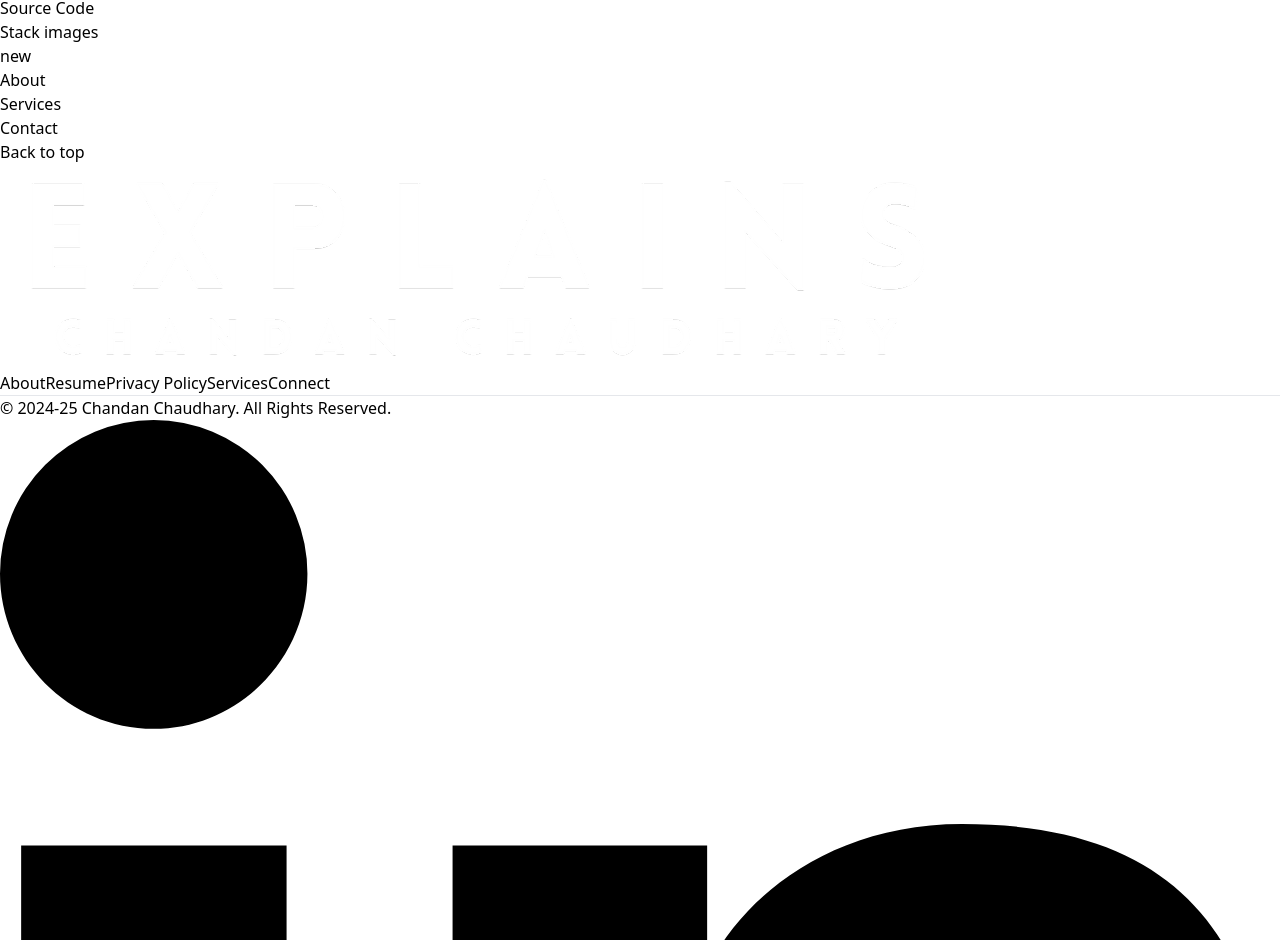
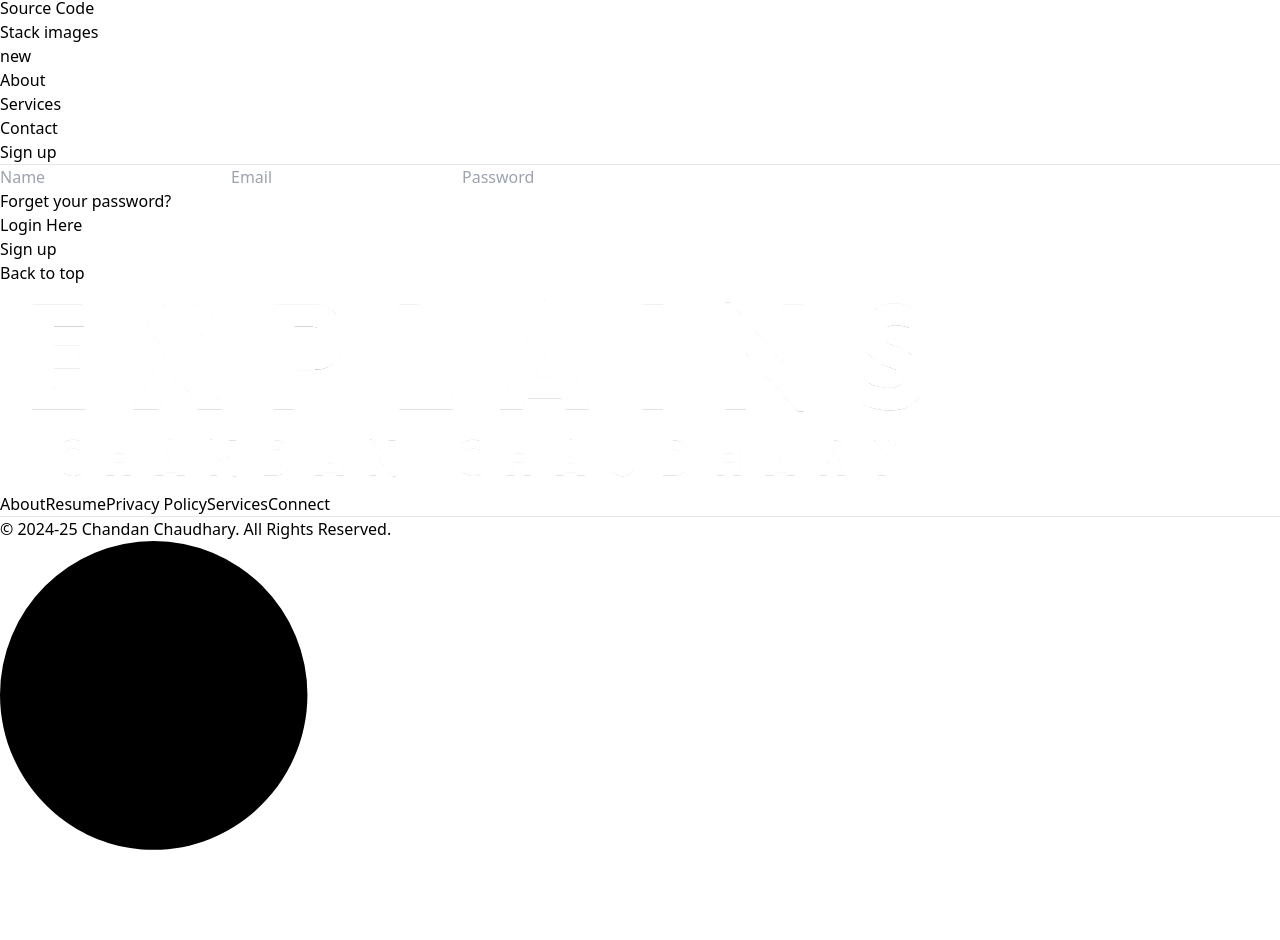
Before and after one commit to Chandan-Badge/C2Explains-ChandanChaudhary, a React (Vite) app in the folder Frontend/: page /login in a window 1280 px wide. Shown: the part 4832-5772 px from the top of the page. Built offline with nearby package versions, Linux system fonts and the light colour scheme.

Commit message:
Login page

```diff
--- a/Frontend/src/pages/Login.jsx
+++ b/Frontend/src/pages/Login.jsx
@@ -1,9 +1,37 @@
-import React from 'react'
+import React, { useState } from 'react';
 
 function Login() {
+
+  const [currentState, setCurrentState] = useState("Sign up");
+
+  const onSubmitHandler = async (event) => {
+    event.preventDefault();
+  }
+
   return (
-    <div className='min-h-[80vh]'>
+    <div className='min-h-[80vh] mt-24 md:mt-28 ml-0 sm:ml-36 md:ml-56 px-4 sm:px-8'>
+      <form onSubmit={onSubmitHandler} action="" className='flex flex-col items-center w-[90%] sm:max-w-96 m-auto mt-14 gap-4 text-gray-200'>
+        <div className='inline-flex items-center gap-2 mb-2 mt-4'>
+          <h1 className='text-3xl'>{currentState}</h1>
+          <hr className='border-none h-[1.5px] w-8 bg-gray-300' />
+        </div>
 
+        {currentState === "Login" ? "" : <input type="text" className='w-full px-3 py-2 border border-gray-300 bg-gray-900 rounded' placeholder='Name' required />}
+        <input type="email" className='w-full px-3 py-2 border border-gray-300 bg-gray-900 rounded' placeholder='Email' required />
+        <input type="password" className='w-full px-3 py-2 border border-gray-300 bg-gray-900 rounded' placeholder='Password' required />
+
+        <div className='w-full flex justify-between text-sm -mt-2'>
+          <p className='cursor-pointer text-gray-300 hover:text-gray-100'>Forget your password?</p>
+
+          {
+            currentState === "Login"
+            ? <p className='cursor-pointer text-gray-300 hover:text-gray-100' onClick={() => setCurrentState("Sign up")}>Create account</p>
+            : <p className='cursor-pointer text-gray-300 hover:text-gray-100' onClick={() => setCurrentState("Login")}>Login Here</p>
+          }
+        </div>
+
+        <button className='w-full bg-white hover:bg-gray-200 text-black px-16 py-3 text-base'>{currentState}</button>
+      </form>
     </div>
   )
 }
```
